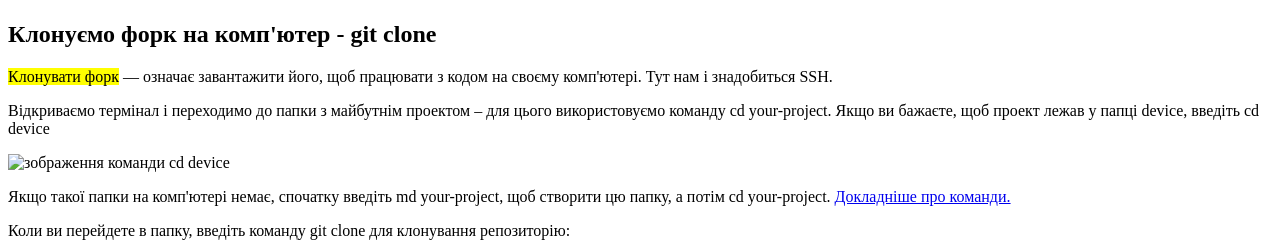
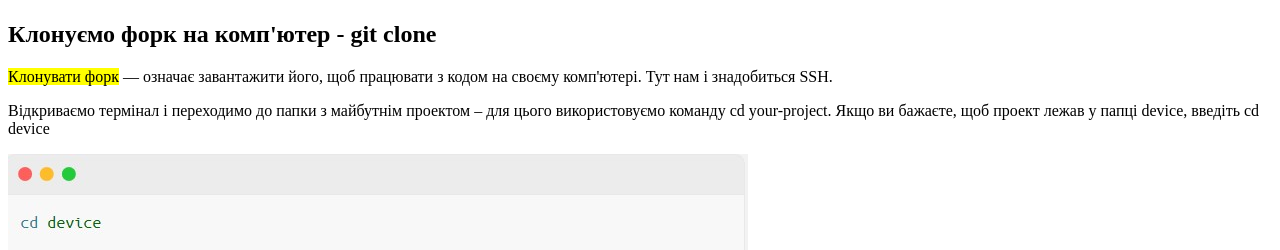
Before and after one commit to 0-Pomalin/Lesson_2, a plain HTML site: page index.html in a window 1280 px wide. Shown: the part 6293-6543 px from the top of the page. Drawn offline with Linux system fonts and the light colour scheme; the site is published under a folder, as on GitHub Pages, so addresses that start at the root find nothing.

Commit message:
adds bug fixes with images

```diff
--- a/index.html
+++ b/index.html
@@ -245,13 +245,12 @@
       </p>
       <p>Відкриваємо термінал і переходимо до папки з майбутнім проектом – для цього використовуємо команду cd
         your-project. Якщо ви бажаєте, щоб проект лежав у папці device, введіть cd device</p>
-      <img src="/img/img_18.jpg" alt="зображення команди cd device">
+      <img src="./img/img_18.jpg" alt="зображення команди cd device">
       <p>Якщо такої папки на комп'ютері немає, спочатку введіть md your-project, щоб створити цю папку, а потім cd
         your-project. <a href="https://htmlacademy.ru/blog/articles/windows-command-line">Докладніше про команди.</a>
       </p>
       <p>Коли ви перейдете в папку, введіть команду git clone для клонування репозиторію:</p>
-      <img src="./img/img_19.jpg" alt="команда для клонування репозиторію git clone git@github.com:your-nickname/your-project.git
-">
+      <img src="./img/img_19.jpg" alt="команда для клонування репозиторію git clone git@github.com:your-nickname/your-project.git">
       <p>Замініть your-nickname на ваше ім'я користувача на GitHub, а your-project - на назву проекту. Найпростіше їх
         знайти
         нагорі сторінки репозиторію.</p>
```
